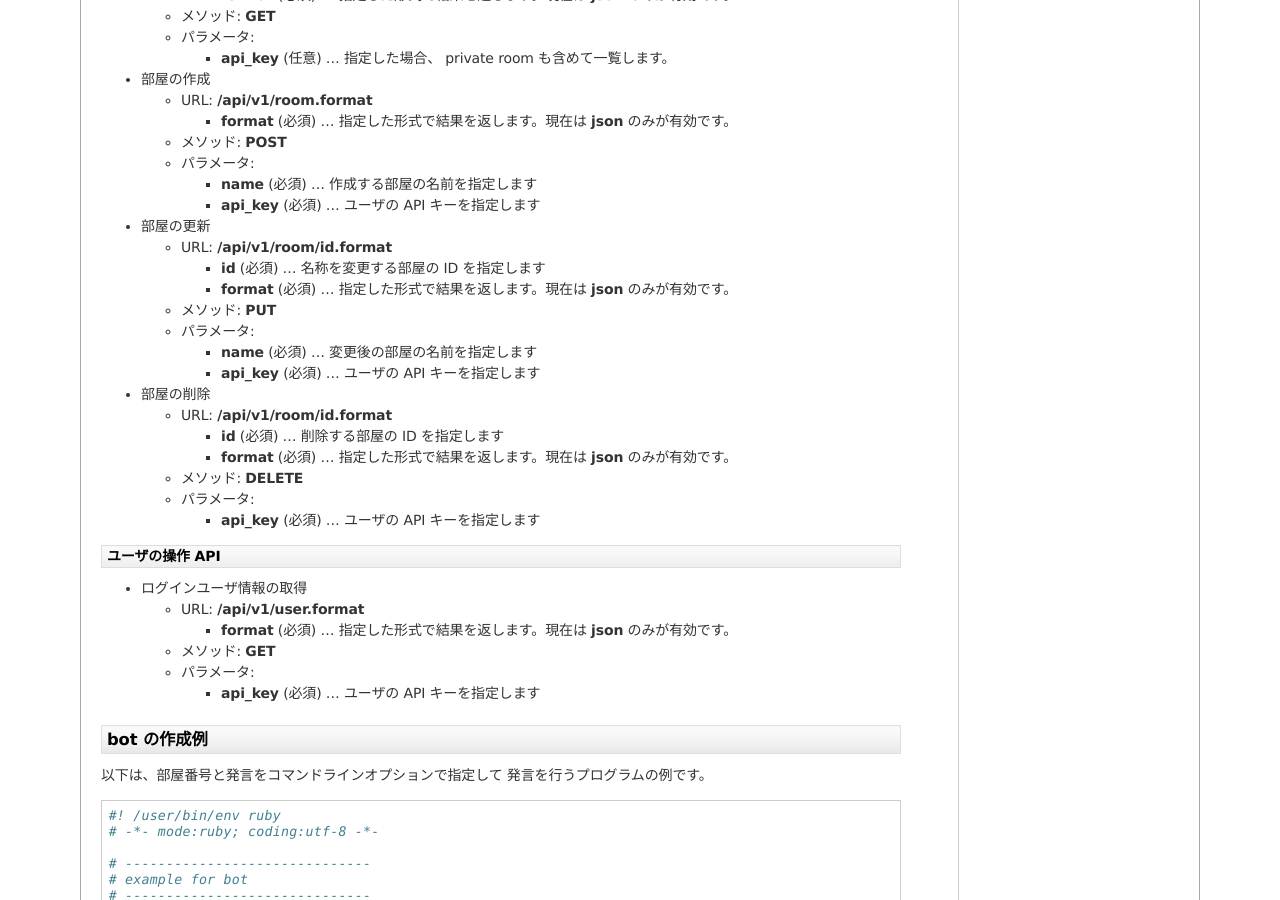
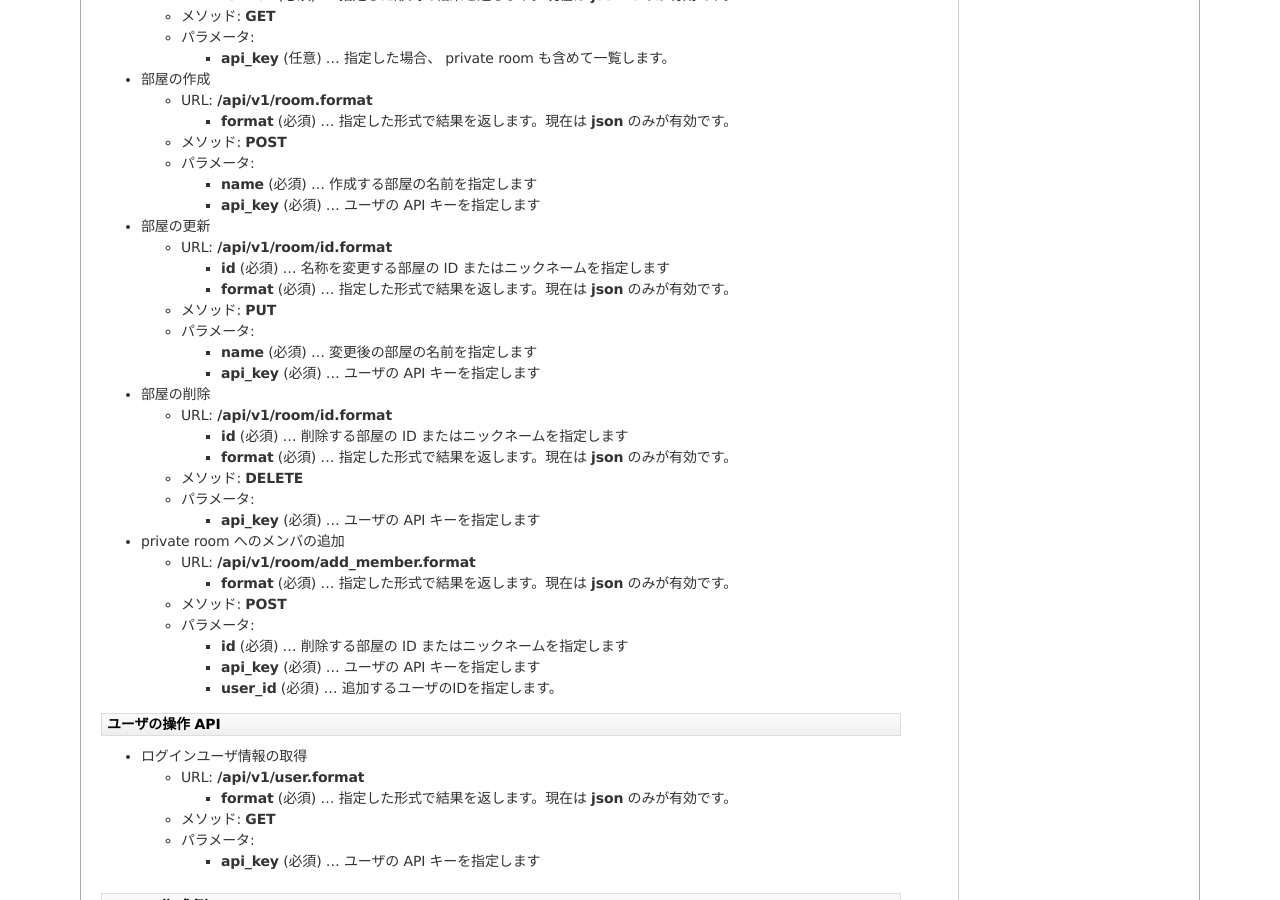
Before and after one commit to codefirst/asakusa-satellite-manual, a Sphinx documentation site: the page built from source/api.rst, in a window 1280 px wide and 900 px high, scrolled down 1670 px. Built offline with Sphinx 7.4.7, drawn with Linux system fonts in a browser that asks for light colours; some of the changed text lies outside the part shown.

Commit message:
add manual: add_member and room nick name

```diff
--- a/source/api.rst
+++ b/source/api.rst
@@ -58,7 +58,7 @@ PUT 及び DELETE に対応していないライブラリでは、
   * メソッド: **POST**
   * パラメータ:
 
-    * **room_id** (必須)  … 発言を作成する対象となる部屋の ID を指定します
+    * **room_id** (必須)  … 発言を作成する対象となる部屋の ID もしくはニックネームを指定します
     * **message** (必須)  … 発言内容の文字列を指定します
     * **api_key** (必須)  … ユーザの API キーを指定します
 
@@ -132,7 +132,7 @@ PUT 及び DELETE に対応していないライブラリでは、
 
   * URL: **/api/v1/room/id.format**
 
-    * **id** (必須)  … 名称を変更する部屋の ID を指定します
+    * **id** (必須)  … 名称を変更する部屋の ID またはニックネームを指定します
     * **format** (必須)  … 指定した形式で結果を返します。現在は **json** のみが有効です。
 
   * メソッド: **PUT**
@@ -145,13 +145,26 @@ PUT 及び DELETE に対応していないライブラリでは、
 
   * URL: **/api/v1/room/id.format**
 
-    * **id** (必須)  … 削除する部屋の ID を指定します
+    * **id** (必須)  … 削除する部屋の ID またはニックネームを指定します
     * **format** (必須)  … 指定した形式で結果を返します。現在は **json** のみが有効です。
 
   * メソッド: **DELETE**
   * パラメータ:
 
     * **api_key** (必須)  … ユーザの API キーを指定します
+
+* private room へのメンバの追加
+
+  * URL: **/api/v1/room/add_member.format**
+
+    * **format** (必須)  … 指定した形式で結果を返します。現在は **json** のみが有効です。
+
+  * メソッド: **POST**
+  * パラメータ:
+
+    * **id** (必須)  … 削除する部屋の ID またはニックネームを指定します
+    * **api_key** (必須)  … ユーザの API キーを指定します
+    * **user_id** (必須)  … 追加するユーザのIDを指定します。
 
 ユーザの操作 API
 ^^^^^^^^^^^^^^^^^^^^^^^
```
